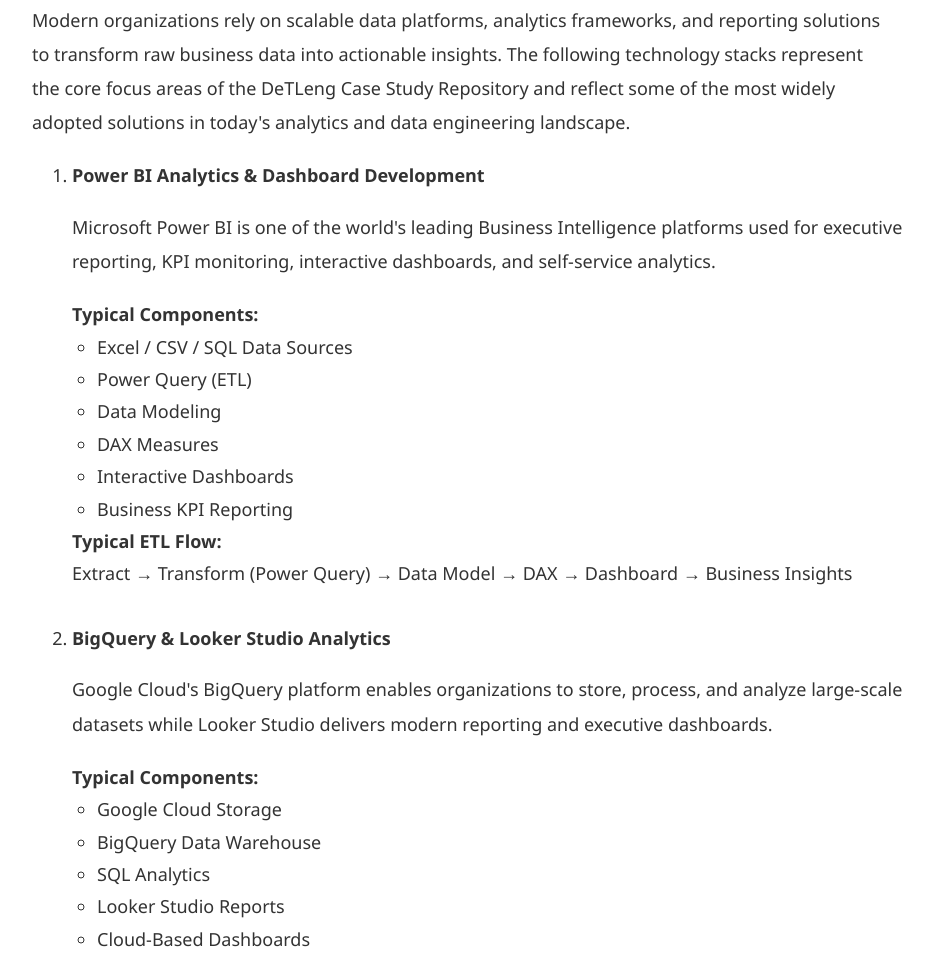
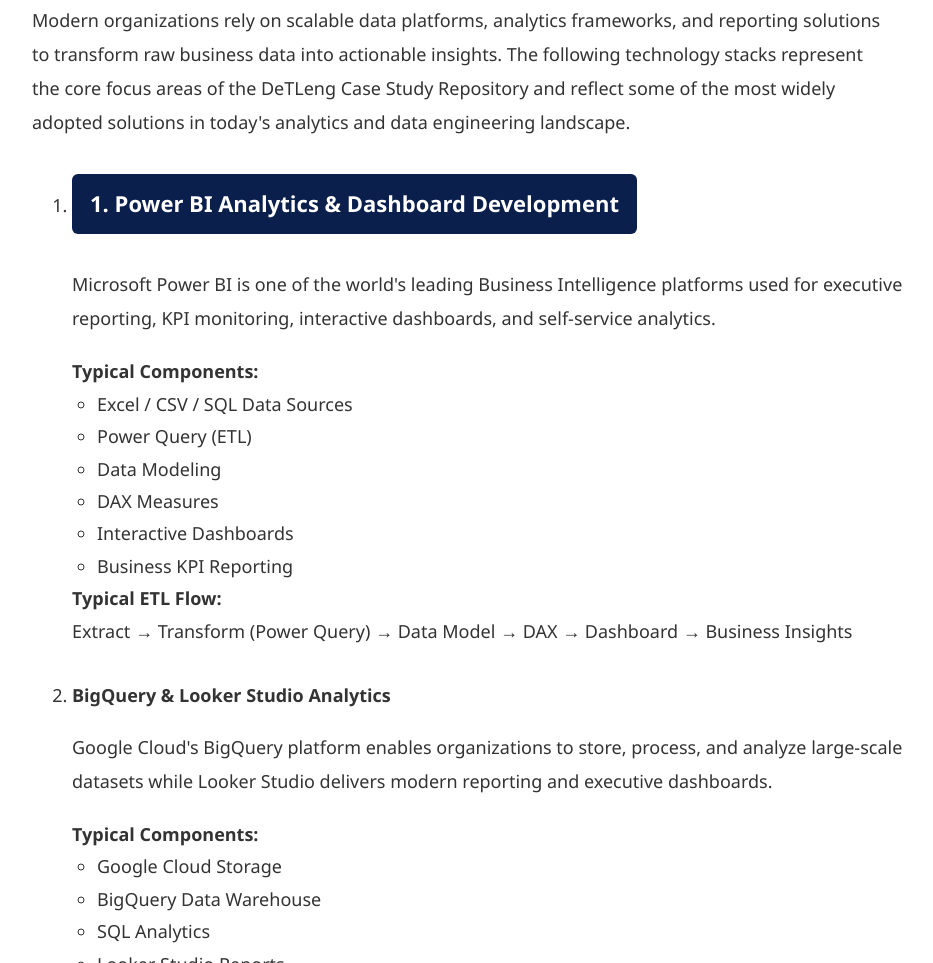
Before and after one commit to Navid-Ishaq/detleng-case-studies, a plain HTML site: page index.html in a window 1280 px wide. Shown: the part 1450-2413 px from the top of the page, without its empty margins (158-1091 px from the left). Drawn offline with Linux system fonts and the light colour scheme.

Commit message:
Update index.html

```diff
--- a/index.html
+++ b/index.html
@@ -502,7 +502,32 @@
 <ol>
 
 <li>
-<strong>Power BI Analytics & Dashboard Development</strong>
+<h3 style="
+display:inline-block;
+background:#0b1f4d;
+color:white;
+padding:10px 18px;
+border-radius:6px;
+font-size:22px;
+margin-top:15px;
+margin-bottom:15px;
+">
+1. Power BI Analytics & Dashboard Development
+</h3>
+
+
+
+
+
+
+
+
+
+
+
+
+
+
 
 <p>
 Microsoft Power BI is one of the world's leading Business Intelligence platforms used for executive reporting, KPI monitoring, interactive dashboards, and self-service analytics.
```
